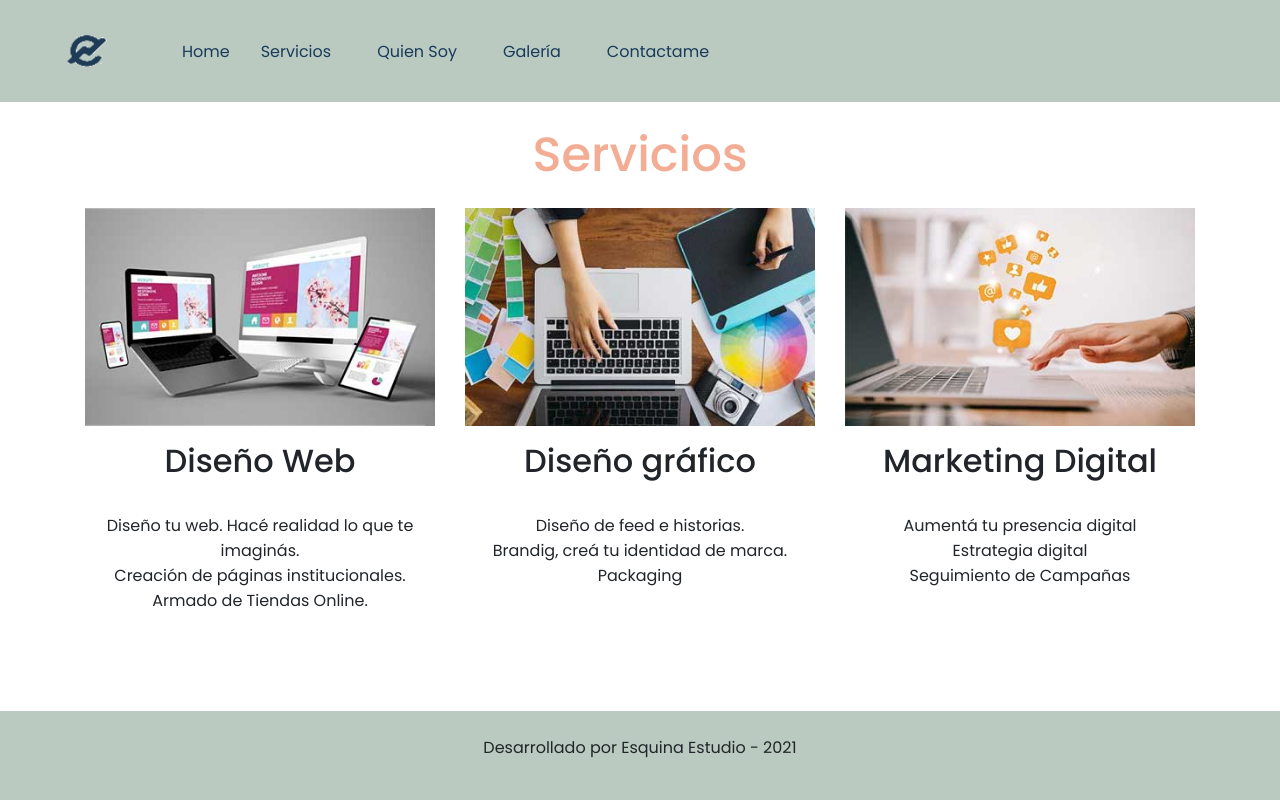
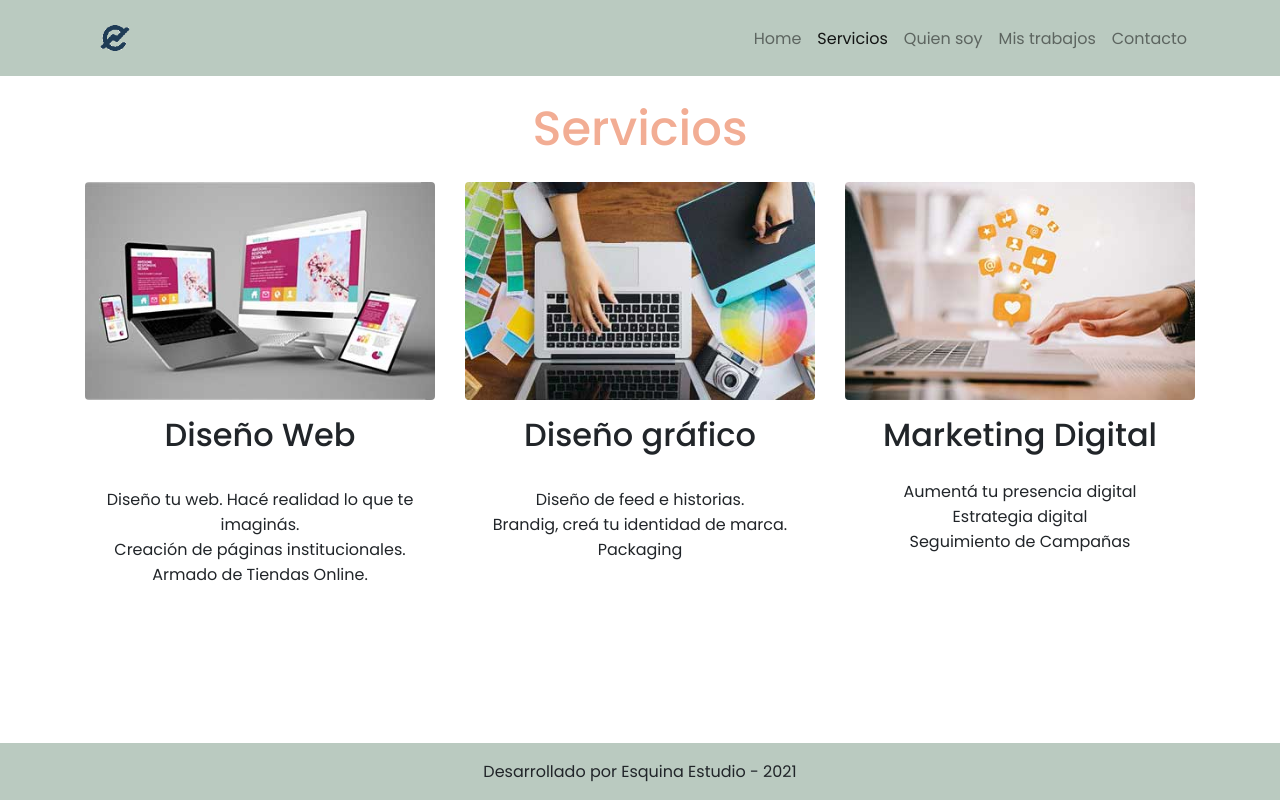
Before and after one commit to Mayomarina89/proyecto-coder-marina-mayo, a website: page servicios.html in a window 1280 px wide. Drawn offline with nearby package versions, Linux system fonts and the light colour scheme.

Commit message:
Ultimas modificaciónes y agregado de SEO

```diff
--- a/scss/paginas/_home.scss
+++ b/scss/paginas/_home.scss
@@ -1,5 +1,5 @@
 .haeder {
-  background-image: url("/imagenes/portadaweb.jpeg");
+  background-image: url("../imagenes/portadaweb.jpeg");
   max-width: 100%;
   background-size: cover;
 }
--- a/servicios.html
+++ b/servicios.html
@@ -4,6 +4,14 @@
     <meta charset="UTF-8" />
     <meta http-equiv="X-UA-Compatible" content="IE=edge" />
     <meta name="viewport" content="width=device-width, initial-scale=1.0" />
+    <meta
+      name="description"
+      content="Nuestros servicios de diseño y marketing digital"
+    />
+    <meta
+      name="keywords"
+      content="diseño web, diseño gráfico, marketing digital"
+    />
     <title>Servicios</title>
     <!--Tipografías-->
     <link rel="preconnect" href="https://fonts.googleapis.com" />
@@ -31,54 +39,38 @@
   <body>
     <!--BARRA DE NAVEGACION-->
     <section>
-      <nav class="navbar sticky-top navbar-expand-lg nav">
-        <div class="container-fluid">
-          <nav class="navbar nav">
-            <div class="container nav">
-              <a class="navbar-brand" href="#">
-                <img
-                  src="imagenes/Elogomini.png"
-                  alt="Logo"
-                  width="80"
-                  height="60"
-                />
-              </a>
-            </div>
-          </nav>
+      <nav class="navbar navbar-expand-lg navbar-light justify-content-end">
+        <div class="container">
           <button
-            class="navbar-toggler"
+            class="navbar-toggler navbar-toggler-right"
             type="button"
             data-bs-toggle="collapse"
-            data-bs-target="#navbarSupportedContent"
-            aria-controls="navbarSupportedContent"
+            data-bs-target="#navbarTogglerDemo01"
+            aria-controls="navbarTogglerDemo01"
             aria-expanded="false"
             aria-label="Toggle navigation"
           >
             <span class="navbar-toggler-icon"></span>
           </button>
-          <div class="collapse navbar-collapse" id="navbarSupportedContent">
-            <ul class="navbar-nav me-auto mb-2 mb-lg-0">
-              <li class="nav">
-                <a
-                  class="nav-link active"
-                  aria-current="page"
-                  href="./index.html"
-                  >Home</a
-                >
-              </li>
-              <li class="nav-item nav">
-                <a class="nav-link nav" href="./servicios.html">Servicios</a>
-              </li>
-              <li class="nav-item">
-                <a class="nav-link" href="./quiensoy.html">Quien Soy</a>
-              </li>
-              <li class="nav-item">
-                <a class="nav-link" href="./trabajos.html">Galería</a>
-              </li>
-              <li class="nav-item">
-                <a class="nav-link" href="./contacto.html">Contactame</a>
-              </li>
-            </ul>
+          <a class="navbar-brand" href="index.html">
+            <img
+              src="/imagenes/logomini.png"
+              width="60"
+              height="50"
+              alt="logo Esquina"
+            />
+          </a>
+          <div
+            class="collapse navbar-collapse justify-content-end collapse show"
+            id="navbarTogglerDemo01"
+          >
+            <div class="navbar-nav text-center">
+              <a class="nav-link" aria-current="page" href="index.html">Home</a>
+              <a class="nav-link active" href="./servicios.html">Servicios</a>
+              <a class="nav-link" href="./quiensoy.html">Quien soy</a>
+              <a class="nav-link" href="./trabajos.html">Mis trabajos</a>
+              <a class="nav-link" href="./contacto.html">Contacto</a>
+            </div>
           </div>
         </div>
       </nav>
@@ -88,9 +80,13 @@
     </header>
 
     <section class="container">
-      <div class="row">
-        <div class="col col-md-4">
-          <img class="img-fluid" src="imagenes/servicio1.jpg" alt="web" />
+      <div class="row row-col text-center">
+        <div class="col-md-4">
+          <img
+            class="img-fluid rounded"
+            src="imagenes/servicio1.jpg"
+            alt="web"
+          />
           <h2 class="py-3 otros_titulos">Diseño Web</h2>
           <p class="text-center py-2">
             Diseño tu web. Hacé realidad lo que te imaginás. <br />
@@ -98,8 +94,12 @@
             Armado de Tiendas Online.
           </p>
         </div>
-        <div class="col col-md-4">
-          <img class="img-fluid" src="imagenes/servicio2.jpg" alt="grafico" />
+        <div class="col-md-4">
+          <img
+            class="img-fluid rounded"
+            src="imagenes/servicio2.jpg"
+            alt="grafico"
+          />
           <h2 class="py-3 otros_titulos">Diseño gráfico</h2>
           <p class="text-center py-2">
             Diseño de feed e historias. <br />
@@ -107,10 +107,14 @@
             Packaging
           </p>
         </div>
-        <div class="col col-md-4">
-          <img class="img-fluid" src="imagenes/servicio3.jpg" alt="marketing" />
+        <div class="col-md-4">
+          <img
+            class="img-fluid rounded"
+            src="imagenes/servicio3.jpg"
+            alt="marketing"
+          />
           <h2 class="py-3 otros_titulos">Marketing Digital</h2>
-          <p class="text-center py-2">
+          <p class="text-center pb-5">
             Aumentá tu presencia digital <br />
             Estrategia digital <br />
             Seguimiento de Campañas <br />
@@ -118,11 +122,16 @@
         </div>
       </div>
     </section>
-    <footer class="footer py-4 fixed-bottom">
-      <p>Desarrollado por Esquina Estudio - 2021</p>
+    <footer class="footer fixed-bottom mt-4">
+      <p class="pt-3">Desarrollado por Esquina Estudio - 2021</p>
     </footer>
 
     <!--JSBOOTS-->
+    <script
+      src="https://cdn.jsdelivr.net/npm/bootstrap@5.1.1/dist/js/bootstrap.bundle.min.js"
+      integrity="sha384-/bQdsTh/da6pkI1MST/rWKFNjaCP5gBSY4sEBT38Q/9RBh9AH40zEOg7Hlq2THRZ"
+      crossorigin="anonymous"
+    ></script>
     <script
       src="https://code.jquery.com/jquery-3.5.1.slim.min.js"
       integrity="sha384-DfXdz2htPH0lsSSs5nCTpuj/zy4C+OGpamoFVy38MVBnE+IbbVYUew+OrCXaRkfj"
```
Also changed, not shown: contacto.html (+34 -43 lines), index.html (+37 -41 lines), quiensoy.html (+36 -45 lines), trabajos.html (+35 -40 lines), css/estilos.css, imagenes/ilustracionweb.png (added).
